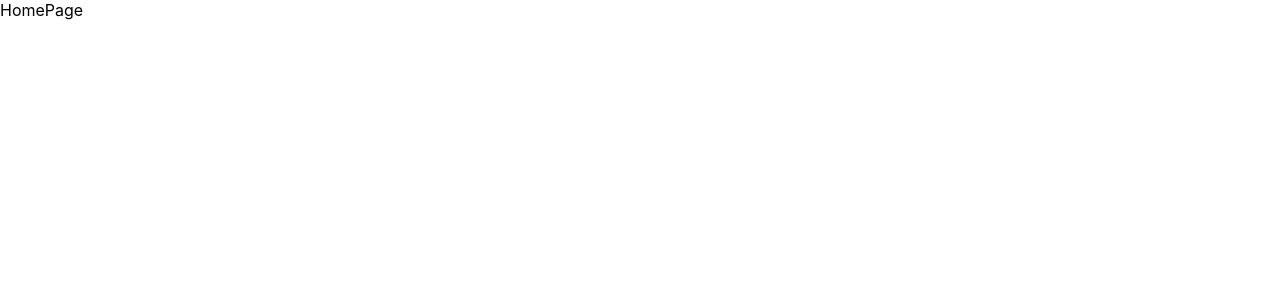
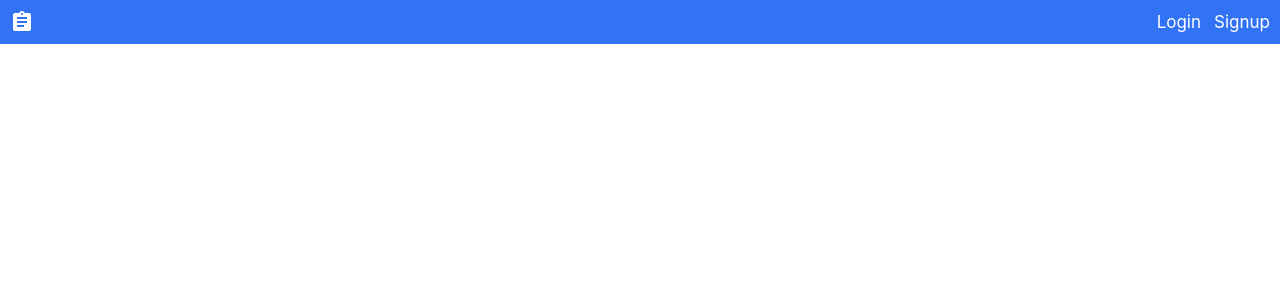
Before and after one commit to Melroysalins/Trello-clone-assignment, a React (Create React App) app: page / in a window 1280 px wide. Shown: the top 300 px of the page. Built offline with nearby package versions, Linux system fonts and the light colour scheme.

Commit message:
Navigation Bar frontend design

```diff
--- a/package.json
+++ b/package.json
@@ -3,6 +3,10 @@
   "version": "0.1.0",
   "private": true,
   "dependencies": {
+    "@emotion/react": "^11.13.0",
+    "@emotion/styled": "^11.13.0",
+    "@mui/icons-material": "^5.16.4",
+    "@mui/material": "^5.16.4",
     "@testing-library/jest-dom": "^5.17.0",
     "@testing-library/react": "^13.4.0",
     "@testing-library/user-event": "^13.5.0",
--- /dev/null
+++ b/src/components/login/index.css
@@ -0,0 +1,16 @@
+.LoginSignupDiv{
+    color: white;
+    cursor: pointer;
+}
+.LoginSignupDiv p{
+    font-size: 17px;
+}
+.selected{
+     background-color: white;
+     color: #3273F5;
+    padding: 6px 6px 6px 8px;
+    cursor: pointer;
+    border-radius: 5px;
+   font-family: 'Franklin Gothic Medium', 'Arial Narrow', Arial, sans-serif;
+    font-size: 14px;
+}
--- /dev/null
+++ b/src/components/login/index.jsx
@@ -0,0 +1,15 @@
+import React, { useState } from "react";
+import "./index.css";
+
+const LoginMessage = ({ message, selectedinfo, setSelectedInfo }) => {
+  return (
+    <div
+      className={message === selectedinfo ? "selected" : "LoginSignupDiv"}
+      onClick={() => setSelectedInfo(message)}
+    >
+      <p>{message}</p>
+    </div>
+  );
+};
+
+export default LoginMessage;
--- /dev/null
+++ b/src/components/navigationBar/index.css
@@ -0,0 +1,17 @@
+.NavigationBar{
+    width: 100%;
+    height: 100%;
+    display: flex;
+    justify-content: space-between;
+   padding: 10px;
+    background-color: #3273F5;
+}
+.assignmentIcon{
+    cursor: pointer;
+    color: white;
+}
+.loginSignupContainner{
+    display: flex;
+    align-items: center;
+    gap: 13px;
+}
--- /dev/null
+++ b/src/components/navigationBar/index.jsx
@@ -0,0 +1,27 @@
+import React, { useState } from "react";
+import "./index.css";
+import AssignmentIcon from "@mui/icons-material/Assignment";
+import LoginMessage from "../login";
+
+const NavigationBar = () => {
+  const [selectedinfo, setSelectedInfo] = useState("");
+  return (
+    <div className="NavigationBar">
+      <AssignmentIcon className="assignmentIcon" />
+      <div className="loginSignupContainner">
+        <LoginMessage
+          message={"Login"}
+          selectedinfo={selectedinfo}
+          setSelectedInfo={setSelectedInfo}
+        />
+        <LoginMessage
+          message={"Signup"}
+          selectedinfo={selectedinfo}
+          setSelectedInfo={setSelectedInfo}
+        />
+      </div>
+    </div>
+  );
+};
+
+export default NavigationBar;
--- a/src/pages/homePage/index.css
+++ b/src/pages/homePage/index.css
@@ -0,0 +1,6 @@
+.HomePage{
+    display: flex;
+    flex-direction: column;
+    width: 100%;
+    height: 100%;
+}
--- a/src/pages/homePage/index.jsx
+++ b/src/pages/homePage/index.jsx
@@ -1,8 +1,13 @@
 import React from "react";
 import "./index.css";
+import NavigationBar from "../../components/navigationBar";
 
 const HomePage = () => {
-  return <div>HomePage</div>;
+  return (
+    <div className="HomePage">
+      <NavigationBar />
+    </div>
+  );
 };
 
 export default HomePage;
```
Also changed, not shown: 1 other file (tests, documents, lock files or other folders).
